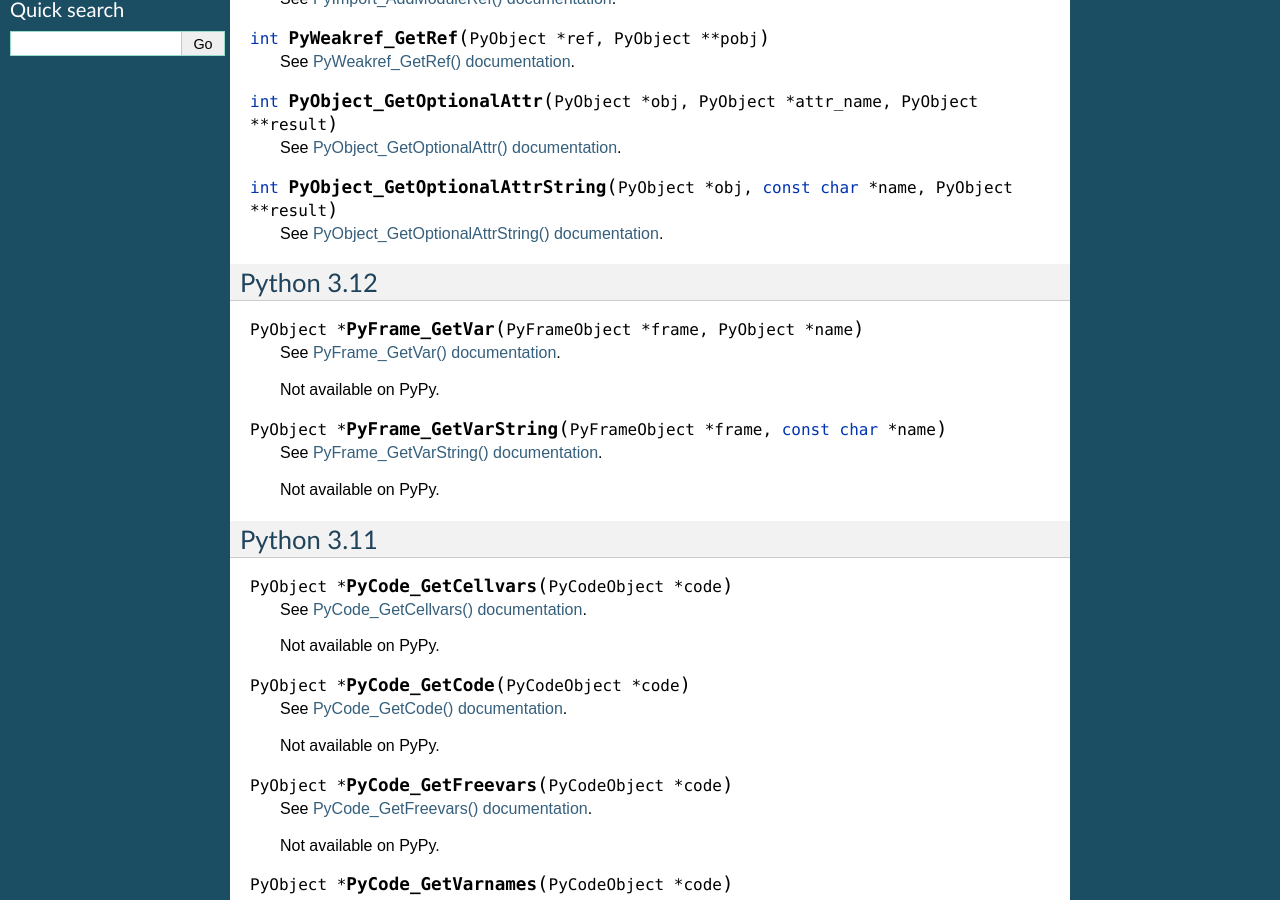
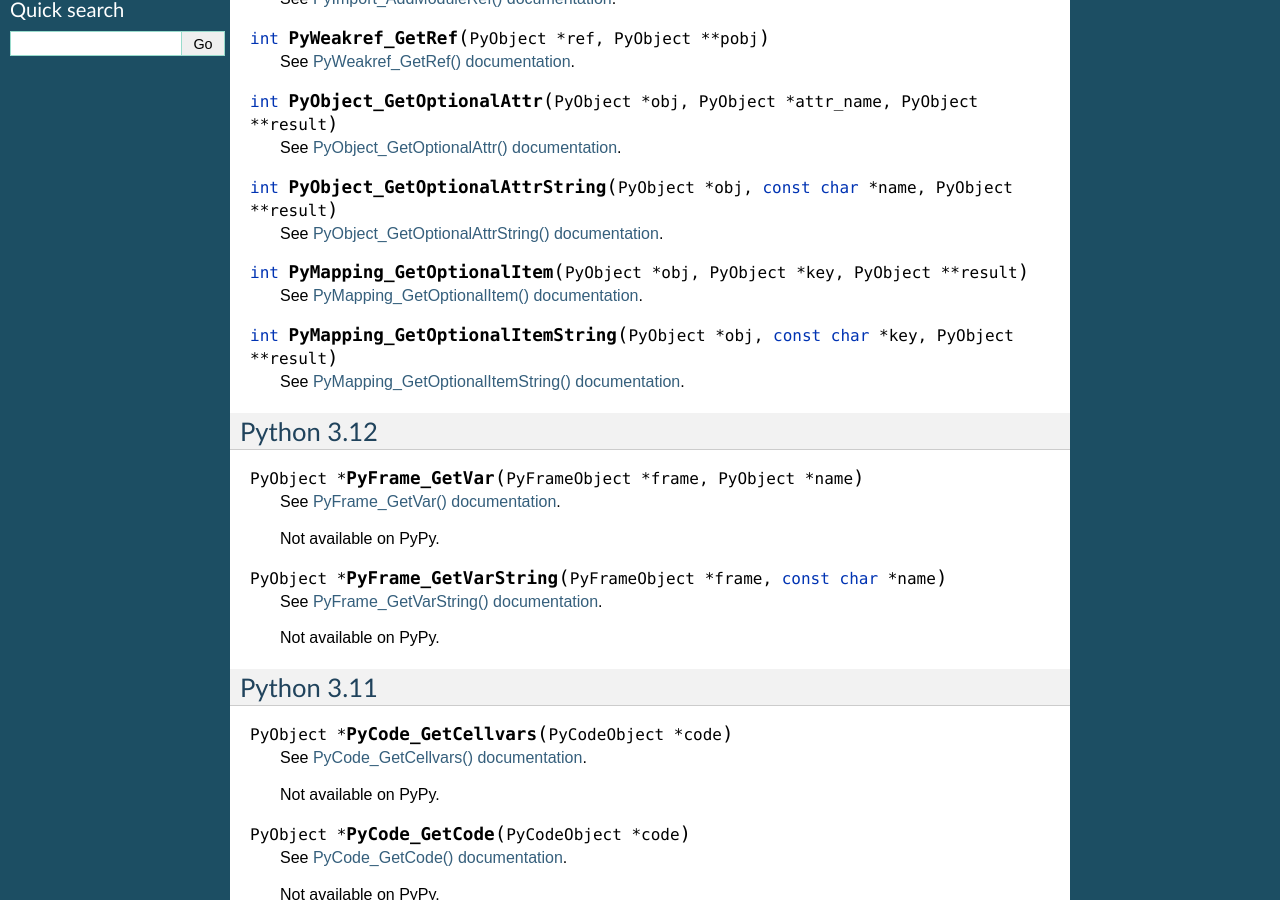
Before and after one commit to python/pythoncapi-compat, a Sphinx documentation site: the page built from docs/api.rst, in a window 1280 px wide and 900 px high, scrolled down 493 px. Built offline with Sphinx 7.4.7, drawn with Linux system fonts in a browser that asks for light colours.

Commit message:
Add PyMapping_GetOptionalItem() function

```diff
--- a/docs/api.rst
+++ b/docs/api.rst
@@ -42,6 +42,14 @@ Python 3.13
 .. c:function:: int PyObject_GetOptionalAttrString(PyObject *obj, const char *name, PyObject **result)
 
    See `PyObject_GetOptionalAttrString() documentation <https://docs.python.org/dev/c-api/object.html#c.PyObject_GetOptionalAttrString>`__.
+
+.. c:function:: int PyMapping_GetOptionalItem(PyObject *obj, PyObject *key, PyObject **result)
+
+   See `PyMapping_GetOptionalItem() documentation <https://docs.python.org/dev/c-api/mapping.html#c.PyMapping_GetOptionalItem>`__.
+
+.. c:function:: int PyMapping_GetOptionalItemString(PyObject *obj, const char *key, PyObject **result)
+
+   See `PyMapping_GetOptionalItemString() documentation <https://docs.python.org/dev/c-api/mapping.html#c.PyMapping_GetOptionalItemString>`__.
 
 
 Python 3.12
--- a/docs/changelog.rst
+++ b/docs/changelog.rst
@@ -1,8 +1,10 @@
 Changelog
 =========
 
-* 2023-07-12: Add ``PyObject_GetOptionalAttr()`` and
-  ``PyObject_GetOptionalAttrString()`` functions.
+* 2023-07-12: Add ``PyObject_GetOptionalAttr()``,
+  ``PyObject_GetOptionalAttrString()``,
+  ``PyMapping_GetOptionalItem()``
+  and ``PyMapping_GetOptionalItemString()`` functions.
 * 2023-07-05: Add ``PyObject_Vectorcall()`` function.
 * 2023-06-21: Add ``PyWeakref_GetRef()`` function.
 * 2023-06-20: Add ``PyImport_AddModuleRef()`` function.
```
Also changed, not shown: 2 other files.
